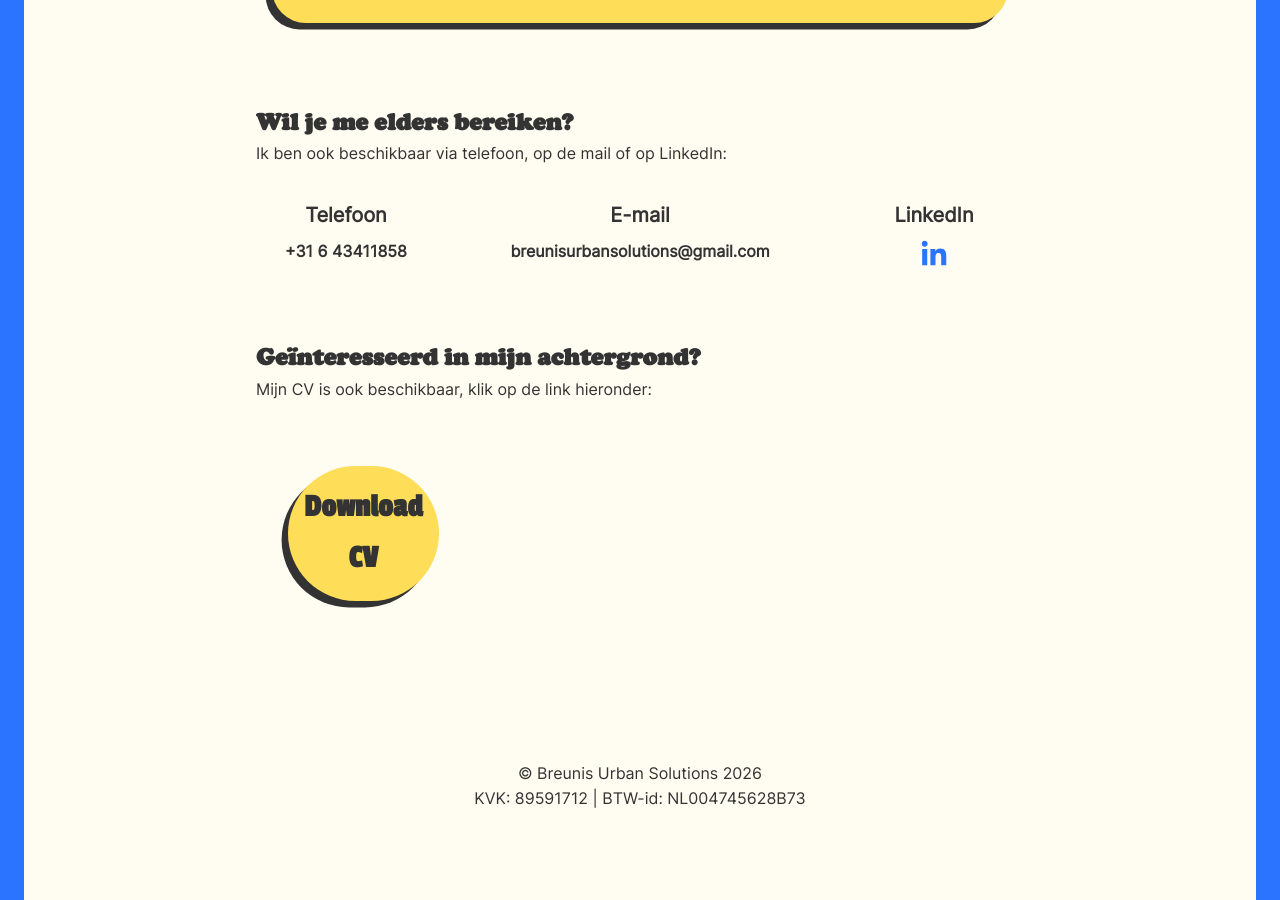
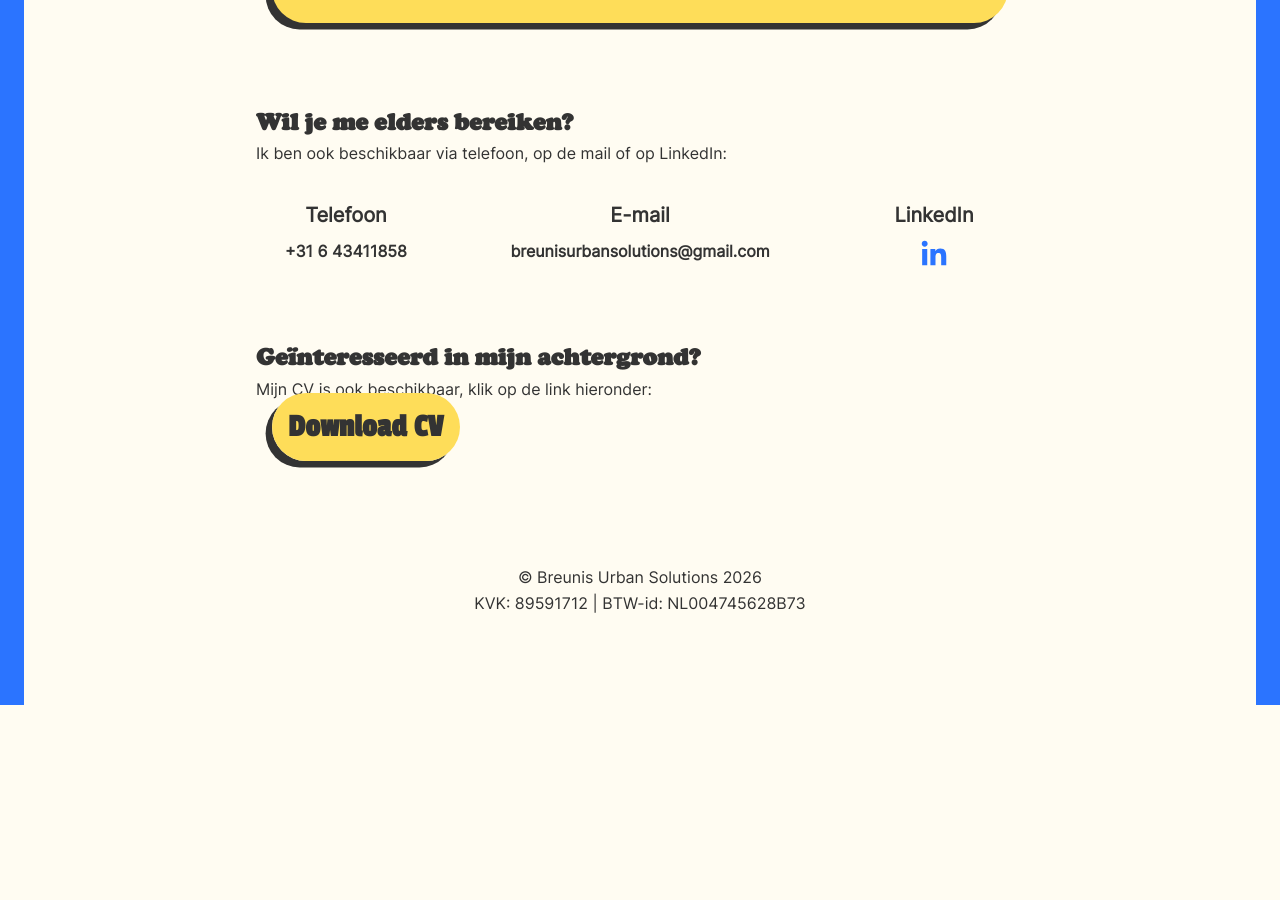
Before and after one commit to TheRealEdd/BreunisUrbanSolutions, a Jekyll site: the page built from contact.html, in a window 1280 px wide and 900 px high, scrolled down 1149 px. Built offline with Jekyll 4.4.1, drawn with Linux system fonts in a browser that asks for light colours; after the commit the page ends 1854 px from its top, so only the background shows below that.

Commit message:
Update contact.html

```diff
--- a/contact.html
+++ b/contact.html
@@ -131,14 +131,10 @@ title: BUS | Contact
         <p class="contact-description">
             Mijn CV is ook beschikbaar, klik op de link hieronder:
         </p>
-        <div class="contact-options">
-            <div class="contact-option">
-                <a href="{{ cv_data.cv_file | prepend: site.baseurl }}"
-                    download="CV_Breunis_Urban_Solutions.pdf" class="form-submit">
-                    Download CV
-                </a>
-            </div>
-        </div>
+        <a href="{{ cv_data.cv_file | prepend: site.baseurl }}"
+            download="CV_Breunis_Urban_Solutions.pdf" class="form-submit">
+            Download CV
+        </a>
     </div>
 
     {% endif %}
```
